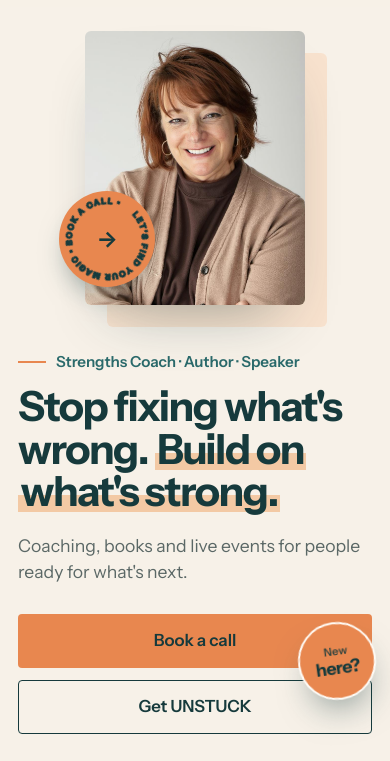
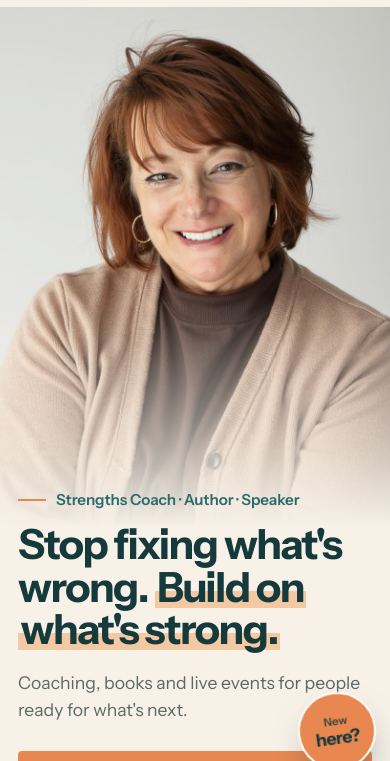
Before and after one commit to ann3mari37/malindaperryconsulting, a plain HTML site: page public/index.html in a window 390 px wide. Shown: the part 58-819 px from the top of the page. Drawn offline with Linux system fonts and the light colour scheme.

Commit message:
Full-image hero like Mel Robbins'; drop the hero badge; round New here? sits low on phones
Co-Authored-By: Claude Opus 5.5 <noreply@anthropic.com>

```diff
--- a/public/css/site.css
+++ b/public/css/site.css
@@ -497,3 +497,40 @@ svg { width: 1em; height: 1em; fill: none; stroke: currentColor; stroke-width: 1
 }
 .see-own-live { font: 600 1rem var(--sans); letter-spacing: .14em; text-transform: uppercase; color: var(--lagoon) !important; margin: 34px 0 0; }
 .letter-lines { font-size: 1.2rem; line-height: 1.7; color: var(--espresso) !important; font-weight: 500; }
+
+/* =============================================================
+   Full-image hero (like Mel Robbins' site): MaLinda's photo fills
+   the right of the hero edge to edge, fading into cream behind the
+   headline. On phones the photo runs full width above the text.
+   ============================================================= */
+.hero { min-height: min(86vh, 800px); display: flex; align-items: center; padding: 64px 0 110px; }
+.hero > .wrap { width: 100%; }
+.hero-grid { grid-template-columns: 1fr; position: static; }
+.hero-copy { position: relative; z-index: 2; max-width: 620px; }
+.hero-photo {
+  position: absolute; top: 0; right: 0; bottom: 0; width: 62%; margin: 0; justify-self: auto;
+  animation: fade-in 1.2s ease both;
+}
+.hero-photo::before {
+  content: ""; position: absolute; inset: 0; z-index: 1; border-radius: 0;
+  background:
+    linear-gradient(90deg, var(--cream) 0%, rgba(247, 241, 232, .9) 16%, rgba(247, 241, 232, 0) 52%),
+    linear-gradient(0deg, rgba(247, 241, 232, .55) 0%, rgba(247, 241, 232, 0) 30%);
+}
+.hero-photo img { width: 100%; height: 100%; aspect-ratio: auto; object-fit: cover; object-position: 50% 18%; border-radius: 0; box-shadow: none; }
+@keyframes fade-in { from { opacity: 0; } }
+
+@media (max-width: 860px) {
+  .hero { display: block; min-height: 0; padding: 0 0 64px; }
+  .hero-photo { position: relative; order: -1; width: calc(100% + 56px); margin: 0 -28px; height: min(62vh, 520px); }
+  .hero-photo::before { background: linear-gradient(0deg, var(--cream) 0%, rgba(247, 241, 232, .6) 18%, rgba(247, 241, 232, 0) 45%); }
+  .hero-copy { margin-top: -84px; max-width: none; }
+}
+@media (max-width: 560px) {
+  .hero-photo { width: calc(100% + 36px); margin: 0 -18px; }
+}
+/* Phones: sit low in the corner; lift above the action bar once it slides up */
+@media (max-width: 860px) {
+  .new-round { bottom: 16px; transition: transform .3s cubic-bezier(.34, 1.56, .64, 1), background .2s, bottom .25s ease; }
+  body:has(.mobile-bar.show) .new-round { bottom: 86px; }
+}
--- a/public/index.html
+++ b/public/index.html
@@ -15,7 +15,7 @@
   <link rel="preconnect" href="https://fonts.googleapis.com">
   <link rel="preconnect" href="https://fonts.gstatic.com" crossorigin>
   <link href="https://fonts.googleapis.com/css2?family=Instrument+Sans:wght@400;500;600;700&display=swap" rel="stylesheet">
-  <link rel="stylesheet" href="css/site.css?v=19">
+  <link rel="stylesheet" href="css/site.css?v=21">
 </head>
 <body>
   <a class="skip" href="#main">Skip to content</a>
@@ -58,13 +58,6 @@
         </div>
         <figure class="hero-photo">
           <img src="images/headshot.jpg" alt="MaLinda Perry" width="896" height="1088">
-          <a href="#contact" class="badge js-schedule" aria-label="Book a call with MaLinda">
-            <svg class="badge-ring" viewBox="0 0 120 120" aria-hidden="true">
-              <defs><path id="badgePath" d="M60,60 m-44,0 a44,44 0 1,1 88,0 a44,44 0 1,1 -88,0"/></defs>
-              <text><textPath href="#badgePath">LET&#8217;S FIND YOUR MAGIC &#8226; BOOK A CALL &#8226; </textPath></text>
-            </svg>
-            <span class="badge-arrow" aria-hidden="true">&rarr;</span>
-          </a>
         </figure>
       </div>
     </section>
```
